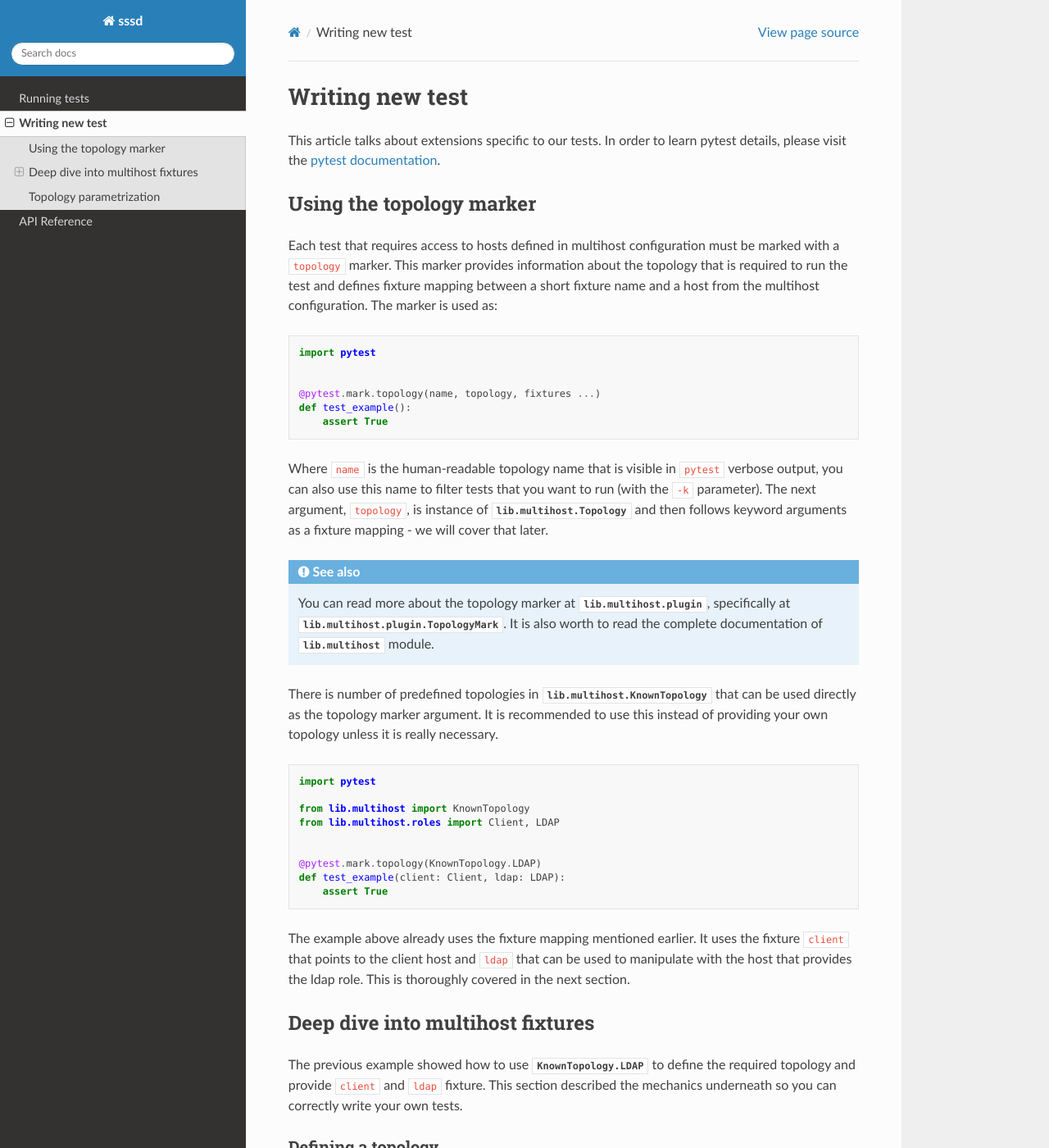
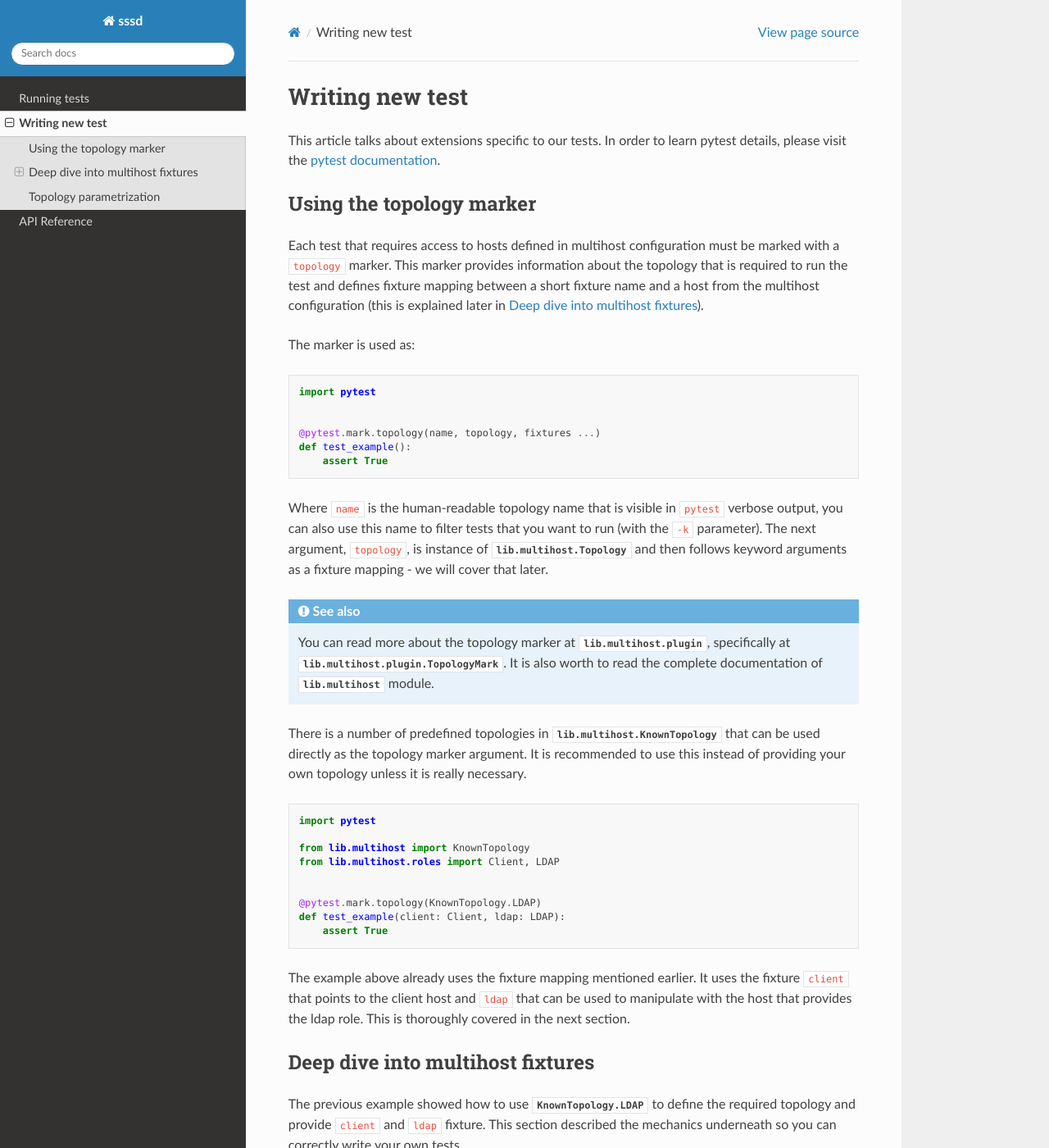
Before and after one commit to pbrezina/sssd-tests-poc, a Sphinx documentation site: the page built from docs/writing-tests.rst, in a window 1280 px wide and 1400 px high. Shown: the whole window at 82% size. Built offline with Sphinx 7.4.7 and the Read the Docs theme 2.0.0, drawn with Linux system fonts in a browser that asks for light colours.

Commit message:
Adress Iker's comments

```diff
--- a/docs/writing-tests.rst
+++ b/docs/writing-tests.rst
@@ -12,8 +12,10 @@ Using the topology marker
 Each test that requires access to hosts defined in multihost configuration must
 be marked with a ``topology`` marker. This marker provides information about the
 topology that is required to run the test and defines fixture mapping between a
-short fixture name and a host from the multihost configuration. The marker is
-used as:
+short fixture name and a host from the multihost configuration (this is
+explained later in `Deep dive into multihost fixtures`_).
+
+The marker is used as:
 
 .. code-block:: python
 
@@ -36,9 +38,10 @@ mapping - we will cover that later.
     specifically at :class:`lib.multihost.plugin.TopologyMark`. It is also worth
     to read the complete documentation of :mod:`lib.multihost` module.
 
-There is number of predefined topologies in :class:`lib.multihost.KnownTopology`
-that can be used directly as the topology marker argument. It is recommended to
-use this instead of providing your own topology unless it is really necessary.
+There is a number of predefined topologies in
+:class:`lib.multihost.KnownTopology` that can be used directly as the topology
+marker argument. It is recommended to use this instead of providing your own
+topology unless it is really necessary.
 
 .. code-block:: python
 
```
Also changed, not shown: docs/running-tests.rst (+5 -5 lines).
